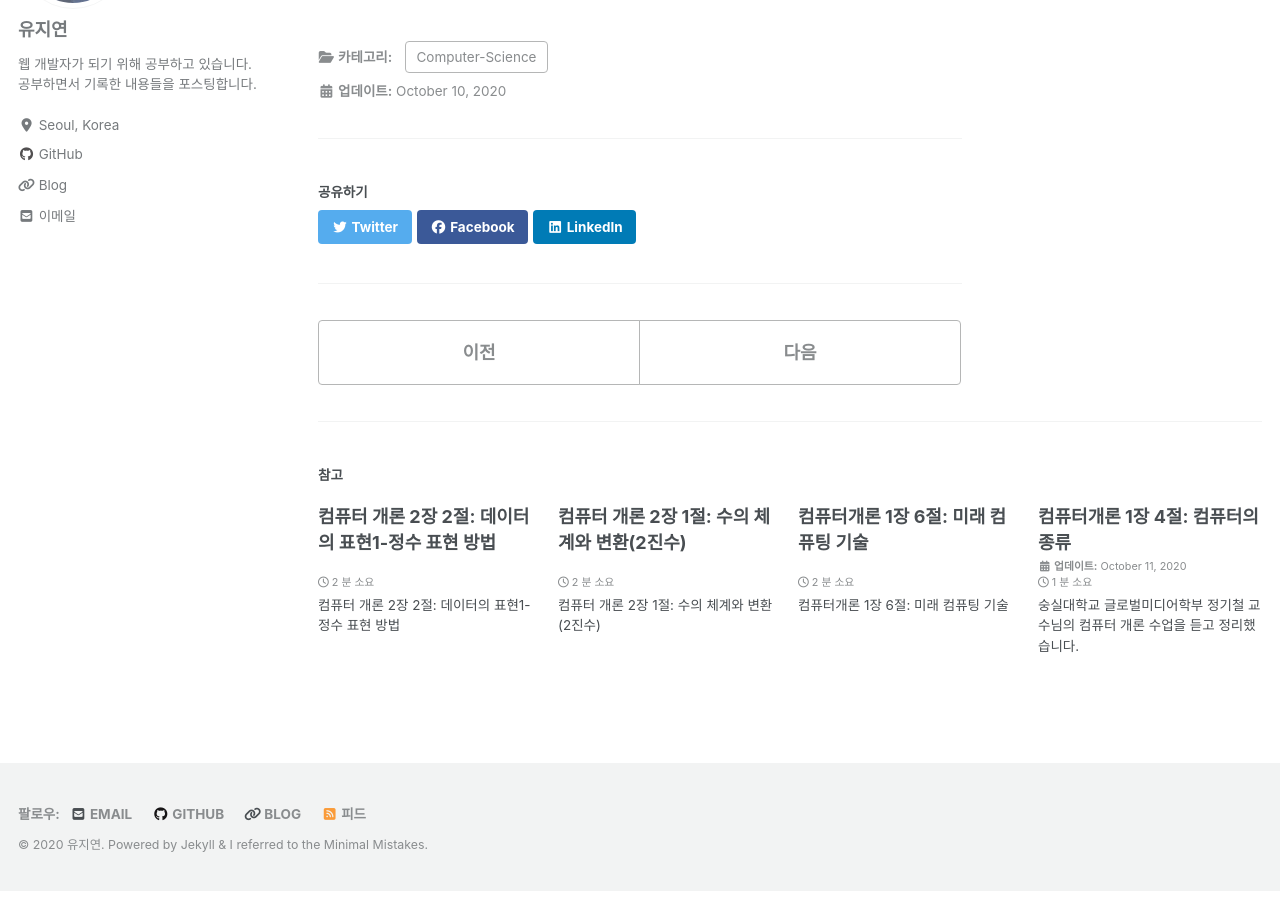
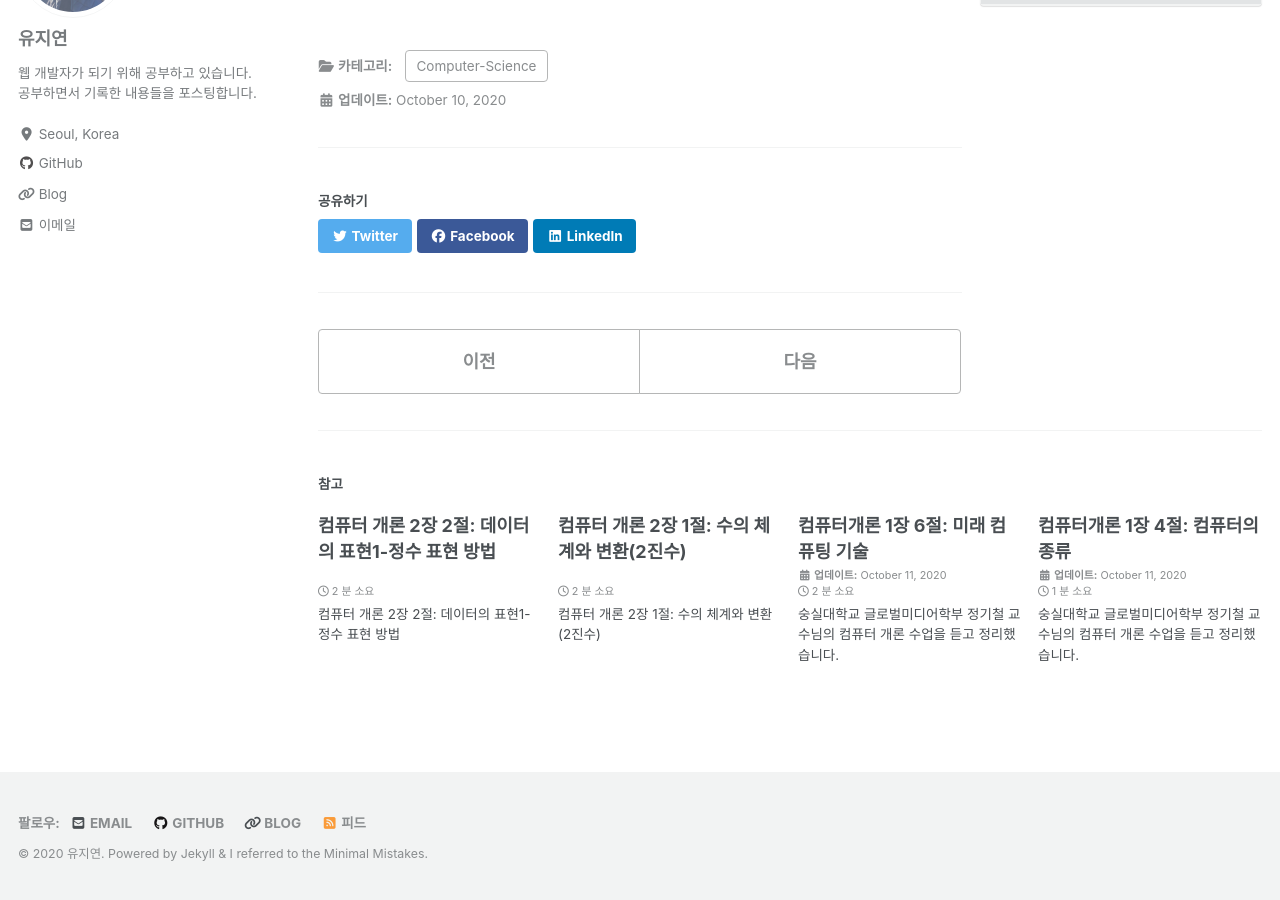
Before and after one commit to Jiyoun-Yoo/jiyoun-yoo.github.io, a Jekyll site: the page built from _posts/2020/computer-science/2020-10-10-computer-science-chapter01-1.markdown, in a window 1280 px wide and 900 px high, scrolled down 2244 px. Built offline with Jekyll 4.4.1, drawn with Linux system fonts in a browser that asks for light colours; cached includes are drawn as plain includes; nearby versions of some CDN libraries.

Commit message:
computerScience

```diff
--- a/_posts/2020/computer-science/2020-10-11-computer-science-chapter01-6.markdown
+++ b/_posts/2020/computer-science/2020-10-11-computer-science-chapter01-6.markdown
@@ -1,16 +1,34 @@
 ---
-layout: post
 title: '컴퓨터개론 1장 6절: 미래 컴퓨팅 기술'
-tags: [computer-science]
-#image: '/images/posts/XXX.jpg'
+layout: single
+author_profile: true
+read_time: true
+comments: true
+share: true
+related: true
+categories:
+- Computer-Science
+toc: true
+toc_sticky: true
+toc_label: Contents
+description: 숭실대학교 글로벌미디어학부 정기철 교수님의 컴퓨터 개론 수업을 듣고 정리했습니다.
+article_tag1: 1. 클라우드 컴퓨팅
+article_tag2: 2. 사물 인터넷
+article_tag3: 3. 인공지능
+article_tag4: 4. 로봇
+article_tag5: 5. 드론
+article_tag6: 6. 자율주행 자동차
+article_tag7: 7.  가상, 증강 현실
+article_tag8: 8.  가상, 증강 현실
+article_section: 컴퓨터 개론
+meta_keywords: 컴퓨터 개론, computer-science
+last_modified_at: '2020-10-11 23:00:00 +0800'
 ---
-
-# 컴퓨터개론 1장 6절: 미래 컴퓨팅 기술
 
 숭실대학교 글로벌미디어학부 정기철 교수님의 컴퓨터 개론 수업을 듣고 정리했습니다.
 
 ## **1. 클라우드 컴퓨팅**
-- **클라우드 컴퓨팅(Cloud Computing)** : 인터넷 서버를 통해 데이터 저장, 네트워크, 콘텐츠 사용 등 ICT 기술 관련 서비스를 동시에 사용 가능케 하는 컴퓨팅 환경
+### **클라우드 컴퓨팅(Cloud Computing)** : 인터넷 서버를 통해 데이터 저장, 네트워크, 콘텐츠 사용 등 ICT 기술 관련 서비스를 동시에 사용 가능케 하는 컴퓨팅 환경
   - PC에 작업 파일을 저장하면 사용자가 외부에 있을 때는 파일에 접근할 수가 없다.
   - 작업 파일을 클라우드 시스템에 저장하면, 사용자가 외부에 있을 때도 인터넷이 되는 환경이라면 파일에 접근할 수 있다.
   - PC 자체를 인터넷에 저장한다면, 고성능의 컴퓨터를 사용하지 않아도 인터넷에 접근해서 컴퓨팅을 하고 그에 따른 부산물을 저장해놓을 수 있다. 어디에서나 인터넷이 되는 환경이라면 파일에 접근해서 작업을 할 수 있다.
@@ -21,11 +39,11 @@
     - 손쉽게 컴퓨팅 자원을 증설 및 감축이 가능
   - **관리 용이성**
     - 하드웨어에 대한 유지 보수, 관리 걱정없이 서비스 및 소프트웨어에 집중 가능
-- **에지 컴퓨팅(edge computing)**
+### **에지 컴퓨팅(edge computing)**
   - 고용량 데이터를 실시간으로 처리하기 위해 중앙 집중된 클라우드 컴퓨팅 서버와 함께 **근거리에 위치한 분산 서버를 활용**하는 기술
   - 5G와 함께 자율주행차, 스마트 팩토리, 가상현실 등 4차 산업혁명을 구현하는 데 핵심적인 역할을 할 것으로 기대
 
-### **2. 사물 인터넷**
+## **2. 사물 인터넷**
 - **사물 인터넷(IoT, Internet of Things)** : 각종 사물에 컴퓨터칩과 통신 기능을 내장해 인터넷에 연결하는 기술
 - 사물인터넷의 핵심 기술 : 센싱 기술, 유무선통신 기술, 서비스 인터페이스 기술, 보안 기술
 - 사물인터넷의 적용 : 스마트홈, 헬스케어, 원격검침, 스마트카 등
@@ -34,28 +52,28 @@
   - 데이터 용량과 속도, 응답 속도, 밀집도의 혁신적인 발전을 이뤘으며, 2020년대부터 본격적으로 활용될 것이라 예상
   - 5G에 따른 사물인터넷 사용 환경이 구축되면서 사물인터넷 기기들의 인터넷 접속도 급격히 늘어날 전망
 
-### **3. 인공지능**
+## **3. 인공지능**
 - **인공지능(AI)** : 지능을 기계로 실현하고자 하는 과학 분야 기술
 - 인공지능의 목적 : 기계가 스스로 학습과 추리를 하여 사람과 동일한 작업을 수행할 수 있게 하는 것
 - 인공지능을 활용한 제품 : 인공지능 스피커, 스마트폰 페이스 ID, 번역 어플 등
 
-### **4. 로봇**
+## **4. 로봇**
 - **로봇(Robot)** : 스스로 작업하는 능력을 갖춘 기계로, 최근에는 광대역 통신 및 컴퓨팅 기술의 발전으로 로봇의 형태가 진화하고 있음
 - 로봇청소기가 대표적인 생활 밀착형 로봇이며, 2족 보행 로봇과 웨어러블 로봇도 개발이 진행중
 
-### **5. 드론**
+## **5. 드론**
 - **드론(Drone)** : 로봇 기술을 응용한 무인 비행 물체
 - 최신 드론은 무선 인터넷 통신, AI 기술, 센서 등을 탑재해 다양한 서비스가 가능
 
-### **6. 자율주행 자동차**
+## **6. 자율주행 자동차**
 - **자율주행 자동차 (Self-driving Car)** : 운전자가 조작하지 않아도 알아서 움직이는 자동차
 - 자율주행 자동차는 4차 산업혁명의 대표적인 기술인 인공지능, 빅데이터, 로봇 기술 등이 집약될 결과물
 
-### **7.  가상, 증강 현실**
+## **7.  가상, 증강 현실**
 - **가상 현실 :** 컴퓨터로 생성된 가상 환경에서 사용자가 실감나는 경험을 할 수 있도록 하는 기술 (주로 Head-mounted Display를 착용하여 경험하고 카메라를 통해 사용자의 움직임을 가상 환경에 반영)
 - **증강 현실** : 카메라로 보여지거나 사람이 보고있는 현실 공간을 인식하여 3차원 가상 이미지나 정보를 자연스럽게 표현 및 상호 작용하는 기술
 
-### **컴퓨팅 기술의 부정적인 요소**
+## **컴퓨팅 기술의 부정적인 요소**
 - **컴퓨터 범죄** : 컴퓨터와 시스템은 범죄의 대상이 되기도 하고 범죄의 도구가 되기도 함
 - **지나친 의존성** : 컴퓨팅 기술에 대한 높은 의존도와 컴퓨터, 인터넷 중독 증상이 나타나고 있는데, 이로 인해 적대감, 불안감, 강박적인 성향이 전보다 높아지고, 대인 관계에도 문제가 생겨 우울, 불안, 공포 등의 감정이 증가하고 있음
 - **컴퓨터 오남용** : 대표적인 사례는 스팸메일
```
Also changed, not shown: _posts/2020/computer-science/2020-10-10-computer-science-chapter01-1.markdown (+4 -3 lines).
